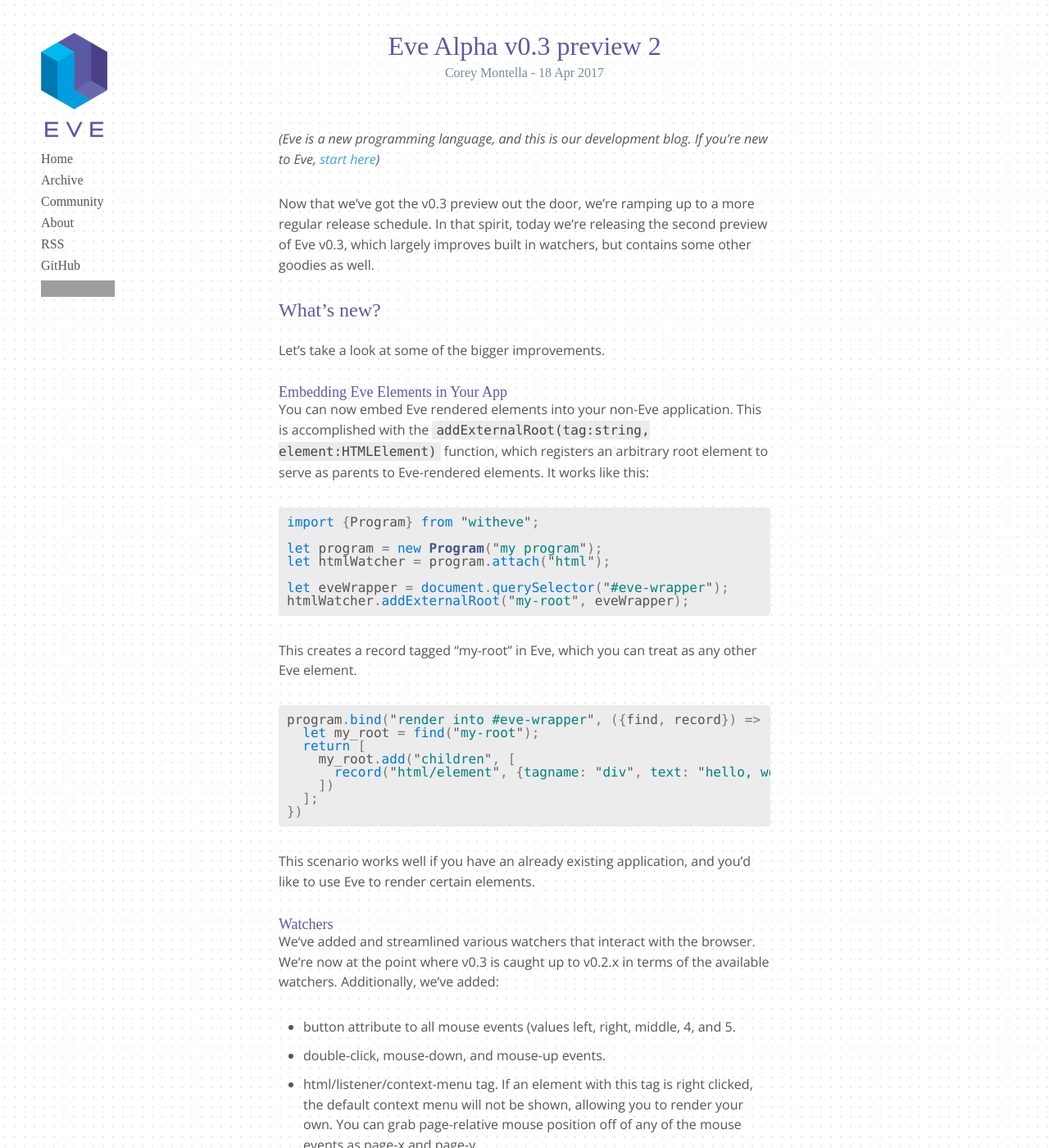
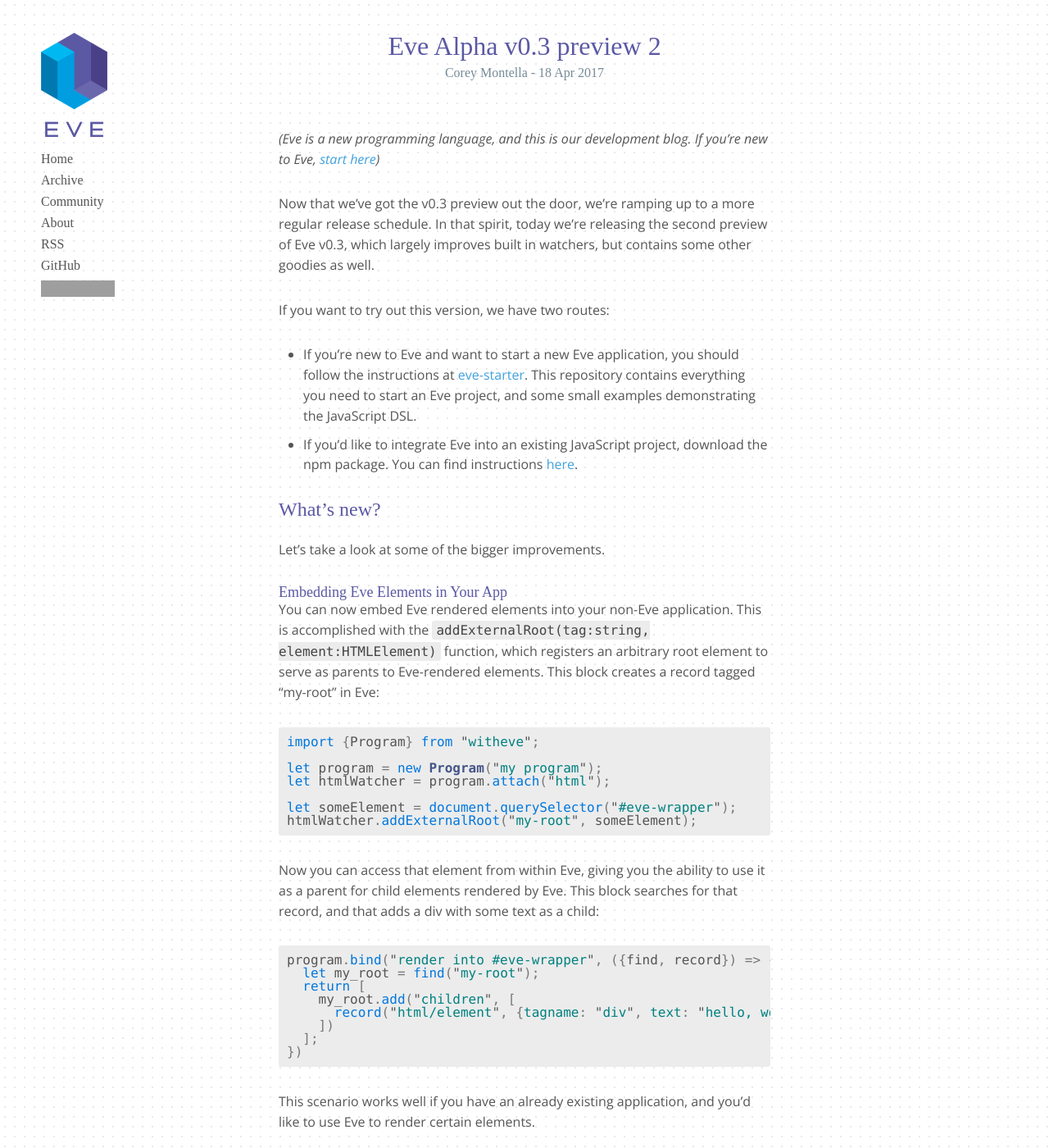
Before and after one commit to Kodowa/incidentalcomplexity, a Jekyll site: the page built from _posts/2017-04-18-release-0.3p2.md, in a window 1280 px wide and 1400 px high. Shown: the whole window at 82% size. Built offline with Jekyll 4.4.1, drawn with Linux system fonts in a browser that asks for light colours; some web fonts are replaced; some of the changed text lies outside the part shown; grey boxes are pictures that could not be loaded.

Commit message:
address review

````diff
--- a/_posts/2017-04-18-release-0.3p2.md
+++ b/_posts/2017-04-18-release-0.3p2.md
@@ -9,13 +9,18 @@
 
 Now that we've got the v0.3 preview out the door, we're ramping up to a more regular release schedule. In that spirit, today we're releasing the second preview of Eve v0.3, which largely improves built in watchers, but contains some other goodies as well.
 
+If you want to try out this version, we have two routes:
+
+- If you're new to Eve and want to start a new Eve application, you should follow the instructions at [eve-starter](https://github.com/witheve/eve-starter). This repository contains everything you need to start an Eve project, and some small examples demonstrating the JavaScript DSL.
+- If you'd like to integrate Eve into an existing JavaScript project, download the npm package. You can find instructions [here](https://github.com/witheve/Eve#integrating-eve-into-an-existing-project).
+
 ### What's new?
 
 Let's take a look at some of the bigger improvements.
 
 #### Embedding Eve Elements in Your App
 
-You can now embed Eve rendered elements into your non-Eve application. This is accomplished with the `addExternalRoot(tag:string, element:HTMLElement)` function, which registers an arbitrary root element to serve as parents to Eve-rendered elements. It works like this:
+You can now embed Eve rendered elements into your non-Eve application. This is accomplished with the `addExternalRoot(tag:string, element:HTMLElement)` function, which registers an arbitrary root element to serve as parents to Eve-rendered elements. This block creates a record tagged "my-root" in Eve:
 
 ```javascript
 import {Program} from "witheve";
@@ -23,11 +28,11 @@
 let program = new Program("my program");
 let htmlWatcher = program.attach("html");
 
-let eveWrapper = document.querySelector("#eve-wrapper");
-htmlWatcher.addExternalRoot("my-root", eveWrapper);
+let someElement = document.querySelector("#eve-wrapper");
+htmlWatcher.addExternalRoot("my-root", someElement);
 ```
 
-This creates a record tagged "my-root" in Eve, which you can treat as any other Eve element.
+Now you can access that element from within Eve, giving you the ability to use it as a parent for child elements rendered by Eve. This block searches for that record, and that adds a div with some text as a child:
 
 ```javascript
 program.bind("render into #eve-wrapper", ({find, record}) => {
@@ -44,7 +49,7 @@
 
 #### Watchers
 
-We've added and streamlined various watchers that interact with the browser. We're now at the point where v0.3 is caught up to v0.2.x in terms of the available watchers. Additionally, we've added:
+We've added and streamlined various watchers that interact with the browser. We're now at the point where v0.3 is caught up to v0.2.x in terms of the available watchers. Additionally, we've added support for more DOM events and triggers in the HTML watcher:
 
 - `button` attribute to all mouse events (values `left`, `right`, `middle`, `4`, and `5`.
 - `double-click`, `mouse-down`, and `mouse-up` events.
@@ -54,4 +59,6 @@
 
 #### Standard Library
 
-Add [`codepoint_length(text:string)`](https://github.com/witheve/Eve/pull/823/commits/58af002ec4c3807b0a91e3ee148e6f7a5359387a) function.
+The first v0.3 preview revamped the function definition interface, but still had some limitations. Now you can create expressions with multiple outputs, so we are in a position to bring v0.3 back to parity with v0.2.
+
+- Add [`string.codepoint_length(text:string)`](https://github.com/witheve/Eve/pull/823/commits/58af002ec4c3807b0a91e3ee148e6f7a5359387a) function.
````
